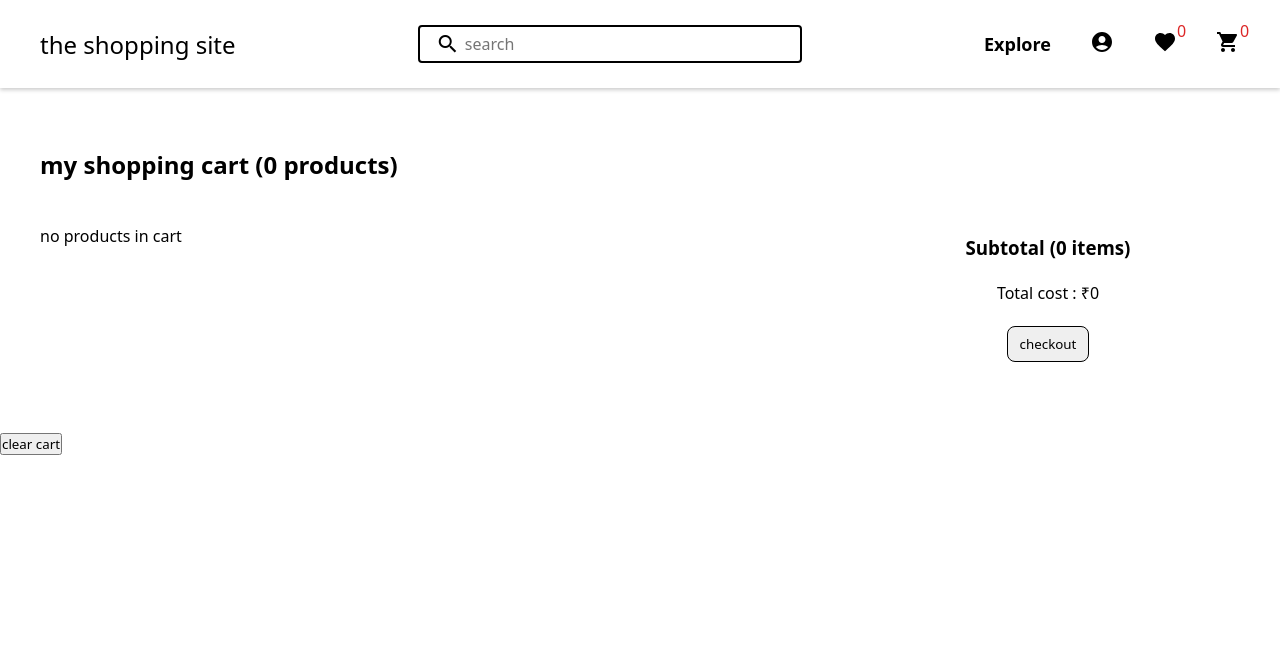
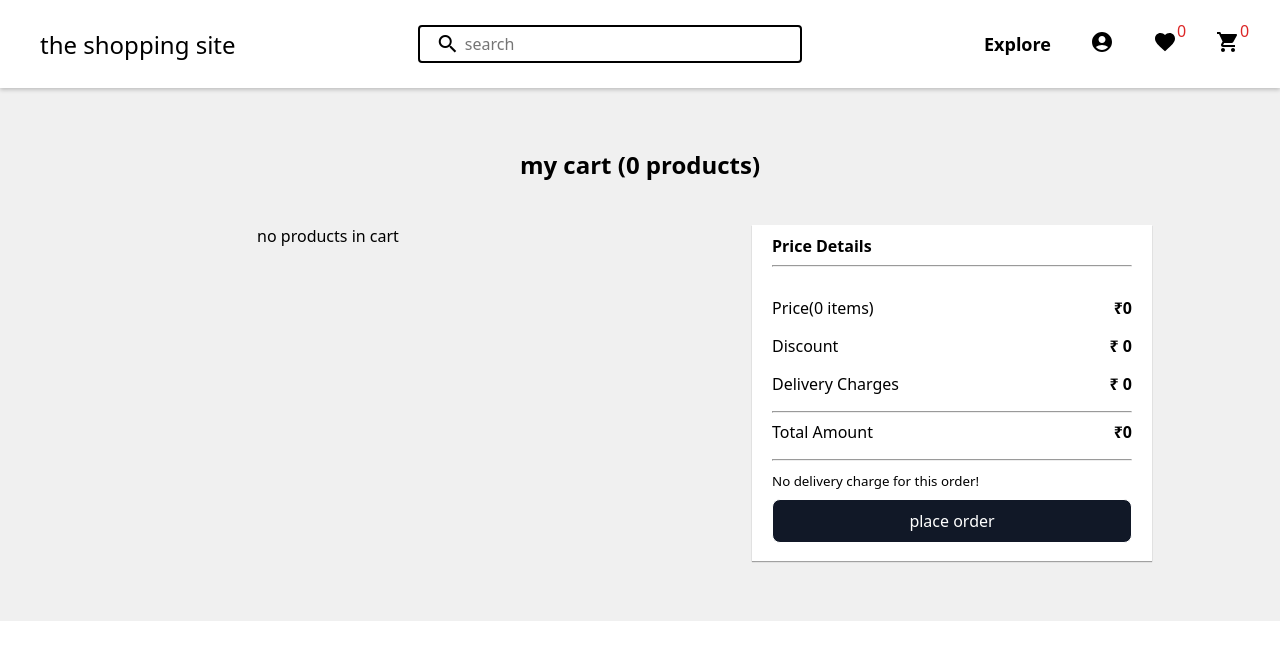
Before and after one commit to pushkarsingh019/ecommerce, a React (Create React App) app: page /cart in a window 1280 px wide. Shown: the top 660 px of the page. Built offline with nearby package versions, Linux system fonts and the light colour scheme.

Commit message:
cart redesign

```diff
--- a/src/components/cartProductCard/CartCard.jsx
+++ b/src/components/cartProductCard/CartCard.jsx
@@ -23,15 +23,11 @@ const CartCard = ({ name, image, price, quantity, product }) => {
 
     return (
         <div className="cart-card">
-            <img src={iphoneImage} alt={name} style={imageStyles} />
+            <img src={image} alt={name} style={imageStyles} />
             <div className="product-details">
-                <div className="flex">
-                    <h3 className="product-name">{name}</h3>
-                    <p>
-                        <strong>₹{price}</strong>
-                    </p>
-                </div>
+                <h4>{name}</h4>
                 <br />
+                <p>₹{price}</p>
                 <br />
                 <div className="quantiy">
                     <label>Qty : </label>
@@ -47,8 +43,6 @@ const CartCard = ({ name, image, price, quantity, product }) => {
                     </select>
                 </div>
                 <br />
-                <br />
-                <br />
                 <div className="flex">
                     <button
                         className="button"
@@ -62,12 +56,8 @@ const CartCard = ({ name, image, price, quantity, product }) => {
                     >
                         remove from cart
                     </button>
-                    <p className="button">share</p>
                 </div>
             </div>
-            <br />
-            <br />
-            <br />
         </div>
     );
 };
--- a/src/components/cartProductCard/cartCard.css
+++ b/src/components/cartProductCard/cartCard.css
@@ -1,12 +1,29 @@
 .cart-card {
-   display: grid;
-   grid-template-columns: 1fr 2fr;
+    display: flex;
+    height: 250px;
+    align-items: center;
+    justify-content: flex-start;
+    gap: 1.2rem;
+    border: 1px solid;
+    background-color: white;
+    margin-bottom: 2rem;
+    border-radius: 8px;
+    border: none;
+    box-shadow: 0 1px 3px 0 rgba(0, 0, 0, 0.12), 0 2px 1px 0 rgba(0, 0, 0, 0.24);
+    padding: 15px 25px;
 }
 
-.product-name {
-    font-size: 22px;
+.cart-card img {
+    height: 100%;
+    width: auto;
+    object-fit: contain;
 }
 
-select {
-    padding: 4px;
+@media (max-width : 700px) {
+    .cart-card {
+        display: flex;
+        flex-direction: column;
+        height: auto;
+        width: auto;
+    }
 }
--- a/src/index.css
+++ b/src/index.css
@@ -41,6 +41,7 @@ button:focus {
   padding: 8px 12px;
   border: 0.3px solid currentColor;
   border-radius: 8px;
+  margin-right: 10px;
   /* font-size: 16px; */
   /* border: 0.5px solid; */
   /* border: 0.5px solid black; */
--- a/src/screens/cart/Cart.jsx
+++ b/src/screens/cart/Cart.jsx
@@ -14,8 +14,8 @@ const CartScreen = () => {
     return (
         <section>
             <Navbar />
-            <main className="screen">
-                <h2>my shopping cart ({cart.length} products)</h2>
+            <main className="screen screen-cart">
+                <h2 className="center">my cart ({cart.length} products)</h2>
                 <br />
                 <br />
 
@@ -33,6 +33,7 @@ const CartScreen = () => {
                                             price={product.price}
                                             quantity={product.quantity}
                                             product={product}
+                                            image={product.image}
                                         />
                                     );
                                 })}
@@ -40,36 +41,73 @@ const CartScreen = () => {
                         )}
                     </div>
                     <div className="summary">
-                        <h3>
-                            Subtotal (
+                        <h4>Price Details</h4>
+                        <hr />
+                        <br />
+                        <div className="flex">
+                            <span>
+                                Price(
                                 {cart.reduce(
                                     (totalItems, currentItem) =>
                                         totalItems + currentItem.quantity,
                                     0
                                 )}{" "}
                                 items)
-                        </h3>
-                        <br />
-                        <p>
-                            Total cost : ₹
+                            </span>
+                            <span>
+                                <strong>
+                                    ₹
                                     {cart.reduce(
                                         (totalCost, currentItem) =>
                                             totalCost +
-                                    currentItem.price * currentItem.quantity,
+                                            currentItem.price *
+                                                currentItem.quantity,
                                         0
                                     )}
+                                </strong>
+                            </span>
+                        </div>
+                        <div className="flex">
+                            <span>Discount</span>
+                            <span>
+                                <strong>₹ 0</strong>
+                            </span>
+                        </div>
+                        <div className="flex">
+                            <span>Delivery Charges</span>
+                            <span>
+                                <strong>₹ 0</strong>
+                            </span>
+                        </div>
+                        <hr />
+                        <div className="flex">
+                            <span>Total Amount</span>
+                            <span>
+                                <strong>
+                                    ₹
+                                    {cart.reduce(
+                                        (totalCost, currentItem) =>
+                                            totalCost +
+                                            currentItem.price *
+                                                currentItem.quantity,
+                                        0
+                                    )}
+                                </strong>
+                            </span>
+                        </div>
+                        <hr />
+                        <p>
+                            <small>No delivery charge for this order!</small>
                         </p>
-                        <br />
                         <button
-                            className="button"
                             onClick={() => navigate(`/checkout`)}
+                            className="cta"
                         >
-                            checkout
+                            place order
                         </button>
                     </div>
                 </div>
             </main>
-            <button onClick={() => clearCart()}>clear cart</button>
         </section>
     );
 };
--- a/src/screens/cart/cart.css
+++ b/src/screens/cart/cart.css
@@ -1,6 +1,8 @@
 .cart-screen {
     display: grid;
-    grid-template-columns: 2fr 1fr;
+    grid-template-columns: 1fr 1fr;
+    justify-items: center;
+    align-items: start;
     column-gap: 3rem;
     /* display: flex;
     justify-content: space-between; */
@@ -8,6 +10,32 @@
 }
 
 .summary {
-    padding: 10px 15px;
-    text-align: center;
+    padding: 10px 20px;
+    text-align: left;
+    background-color: white;
+    width: 400px;
+    box-shadow: 0 1px 1px 0 rgba(0, 0, 0, 0.12), 0 1px 1px 0 rgba(0, 0, 0, 0.24);
 }
+
+.summary * {
+    margin-bottom: 0.5rem;
+}
+
+.screen-cart {
+    background-color: #F0F0F0;
+}
+
+@media (max-width : 1000px){
+    .cart-screen {
+        display: flex;
+        flex-direction: column-reverse;
+        align-items: center;
+        gap: 2rem;
+    }
+}
+
+@media(max-width : 550px){
+    .summary {
+        width: 300px;
+    }
+}
```
Lines whose indentation alone changed are shown as unchanged.
